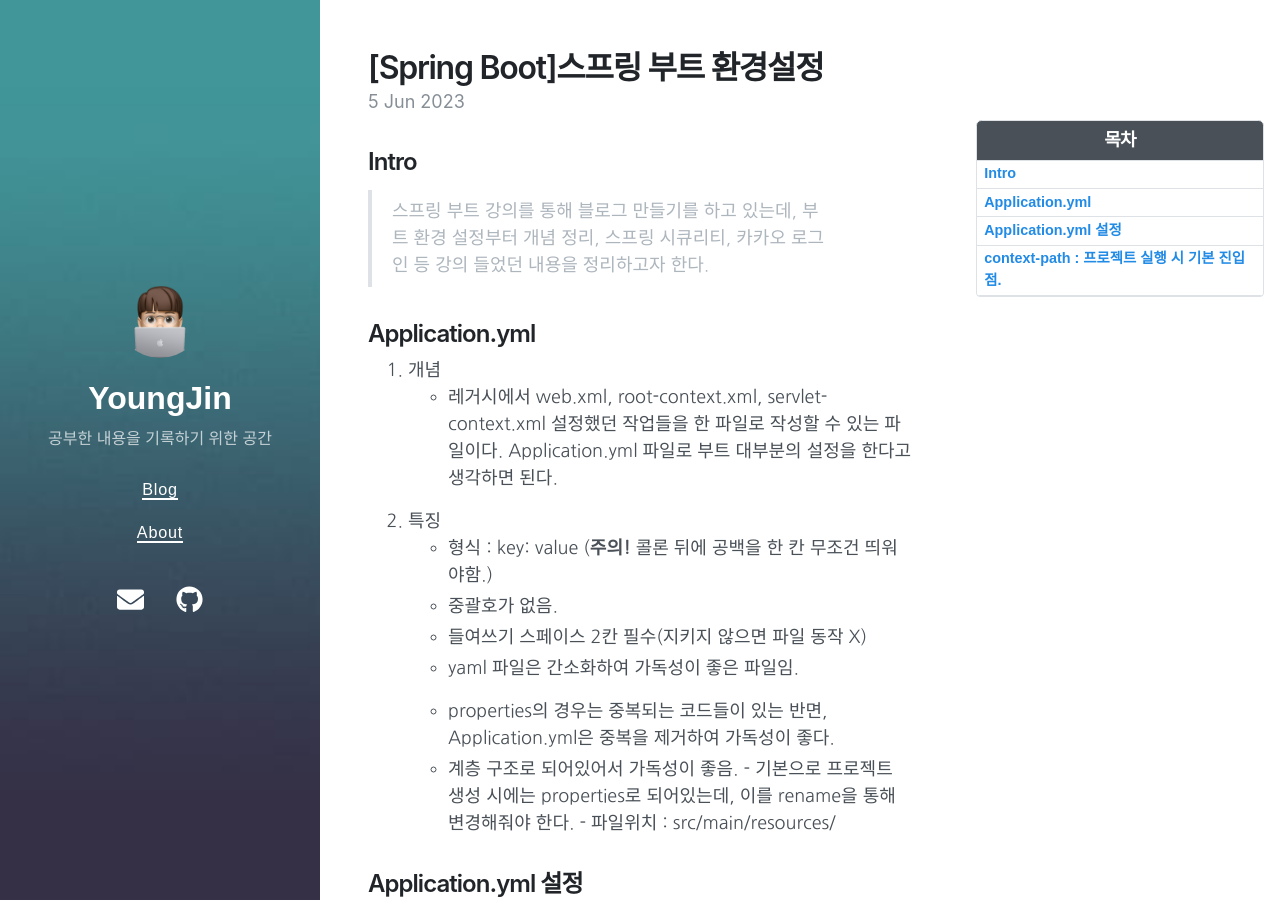
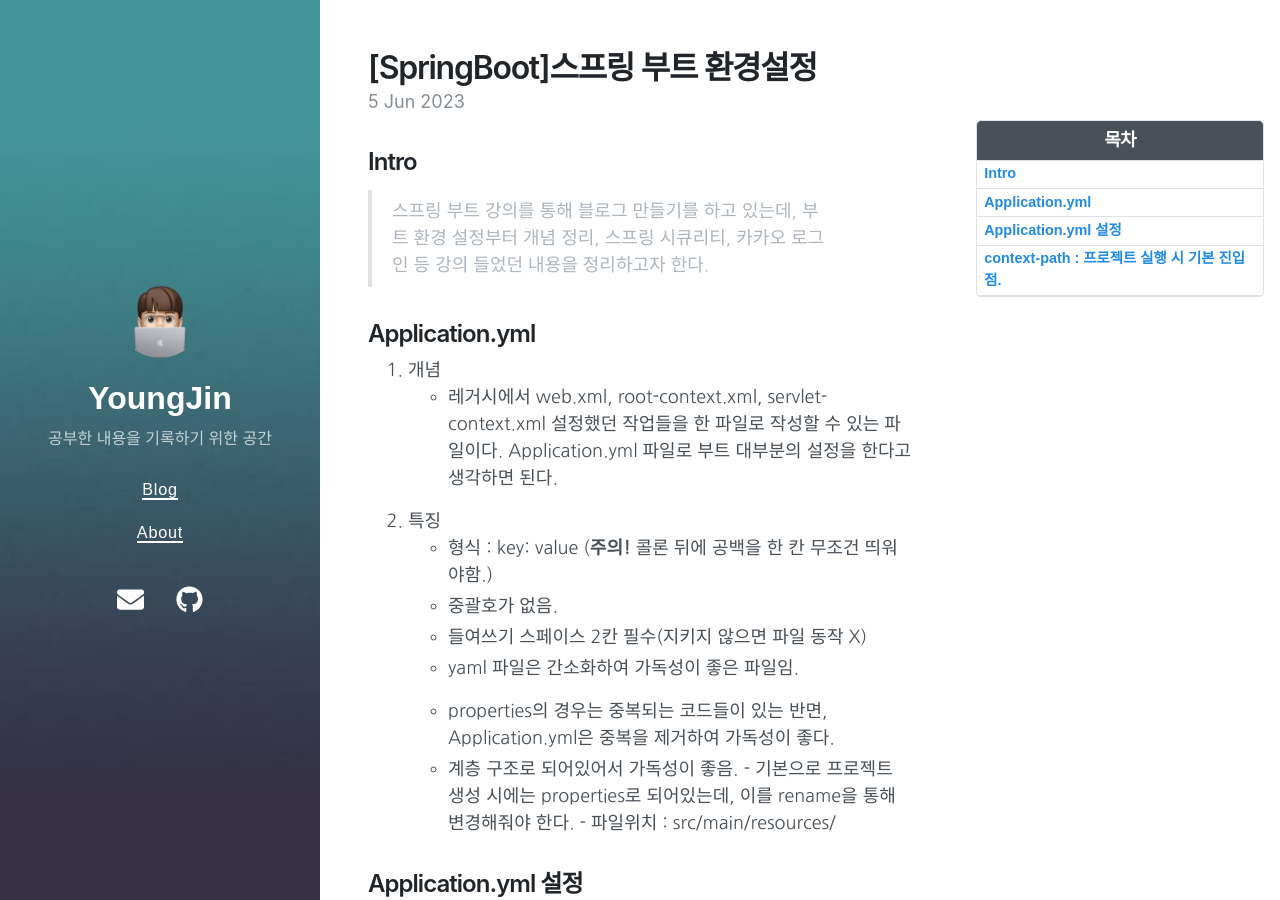
Before and after one commit to parkyoungjiin/parkyoungjiin.github.io, a Jekyll site: the page built from _posts/2023-06-05-스프링 부트 환경설정.md, in a window 1280 px wide and 900 px high. Built offline with Jekyll 4.4.1, drawn with Linux system fonts in a browser that asks for light colours; nearby versions of some CDN libraries.

Commit message:
Update 2023-06-05-스프링 부트 환경설정.md

```diff
--- a/_posts/2023-06-05-스프링 부트 환경설정.md
+++ b/_posts/2023-06-05-스프링 부트 환경설정.md
@@ -1,9 +1,9 @@
 ---
 layout: post
-title: "[Spring Boot]스프링 부트 환경설정"
+title: "[SpringBoot]스프링 부트 환경설정"
 tags: Springboot
 date: 2023-06-05 11:49
-categories : [Spring Boot]
+categories : [SpringBoot]
 toc:  true
 toc_label: "스프링 부트"
 ---
```
